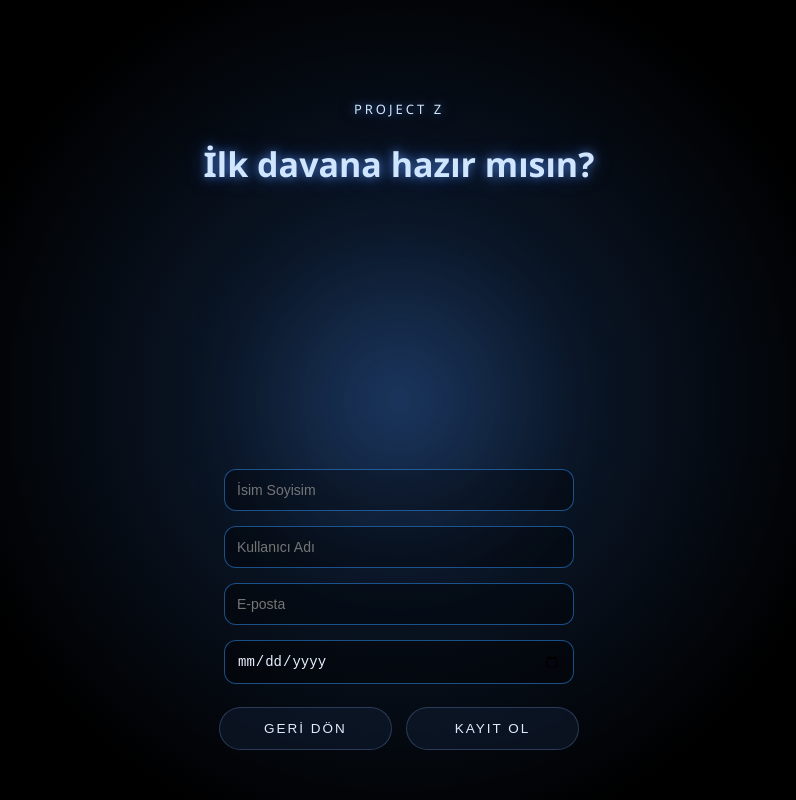
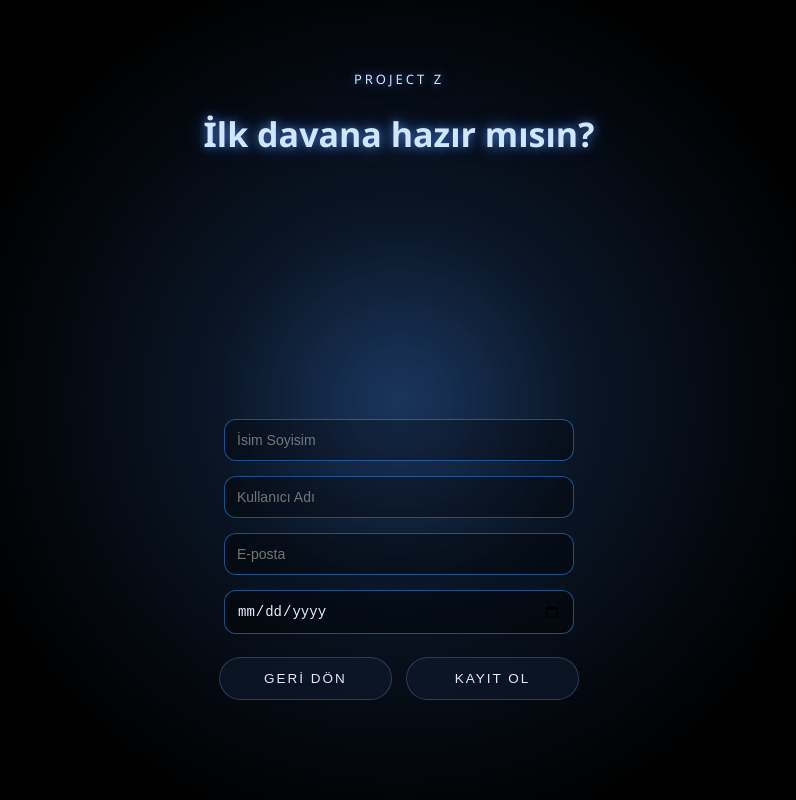
Before and after one commit to kraay00/kraay00.github.io, a plain HTML site: page index.html in a window 1280 px wide. Both pictures are taken after a click on the button "SİSTEME GİR". Shown: the whole page, without its empty margins (241-1037 px from the left). Drawn offline with Linux system fonts and the light colour scheme.

Commit message:
Update index.html

```diff
--- a/index.html
+++ b/index.html
@@ -171,12 +171,12 @@
   enterBtn.style.pointerEvents = "none";
 
   // Yazılar yukarı çıkacak
-  mainContainer.style.transform = "translate(-50%, -300px)";
+  mainContainer.style.transform = "translate(-50%, -330px)";
   subtitle.classList.add("glow");
   mainTitle.classList.add("glow");
 
   // Register form animasyonla ortadan çıkacak
-  registerForm.style.bottom = "50px";
+  registerForm.style.bottom = "100px";
   registerForm.style.opacity = "1";
   registerForm.style.pointerEvents = "all";
 });
```
